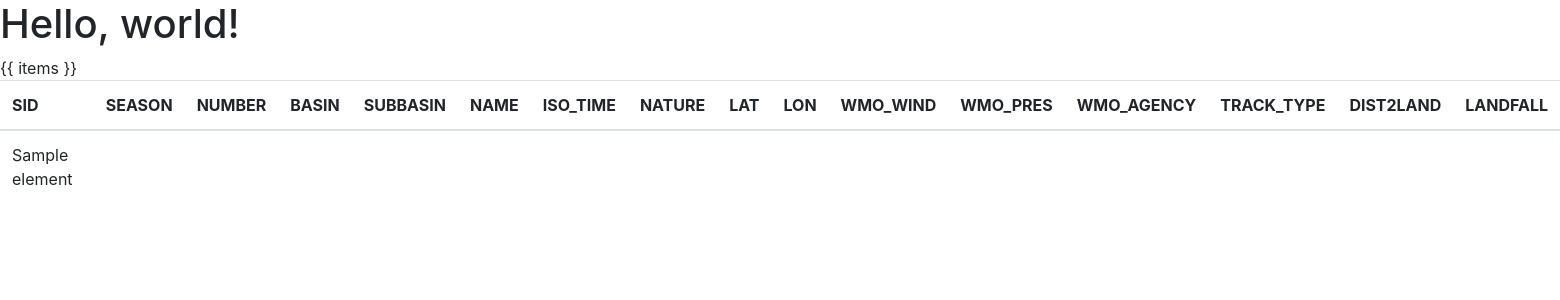
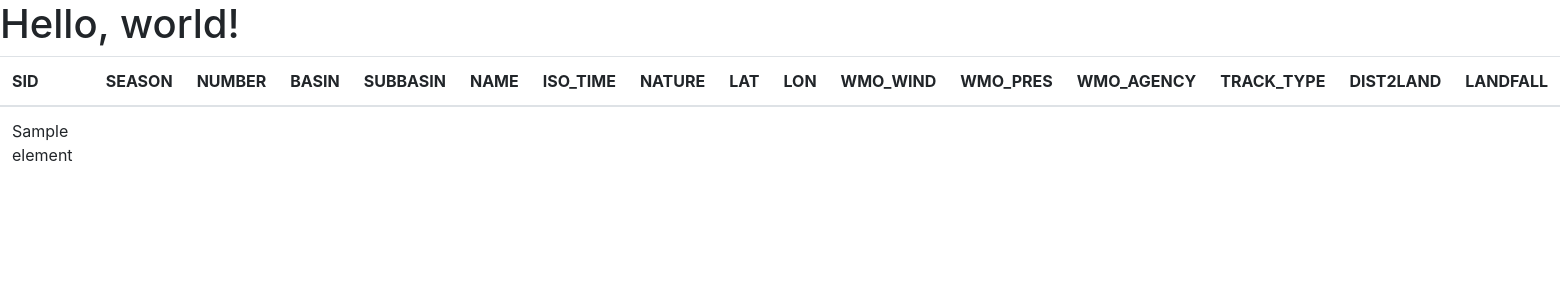
Before and after one commit to hammad93/hurricane-map, a Django app: template django/map/templates/index.html in a window 1560 px wide. Shown: the top 300 px of the page. Run offline with Django 3.2, Linux system fonts and the light colour scheme; the template is opened without the code that fills it: most values are stand-ins (such as "Sample title", 1, 10 or a date in 2020); some libraries are stand-ins or nearby versions.

Commit message:
Additional debugging, removing {{ index }} everywhere

```diff
--- a/django/map/templates/index.html
+++ b/django/map/templates/index.html
@@ -35,7 +35,6 @@
       </thead>
       <tbody>
       {% for row in hurricanes %}
-        {‌{ items }}
         <tr>
           {% for element in row %}
           <td>{{ element }}</td>
```
